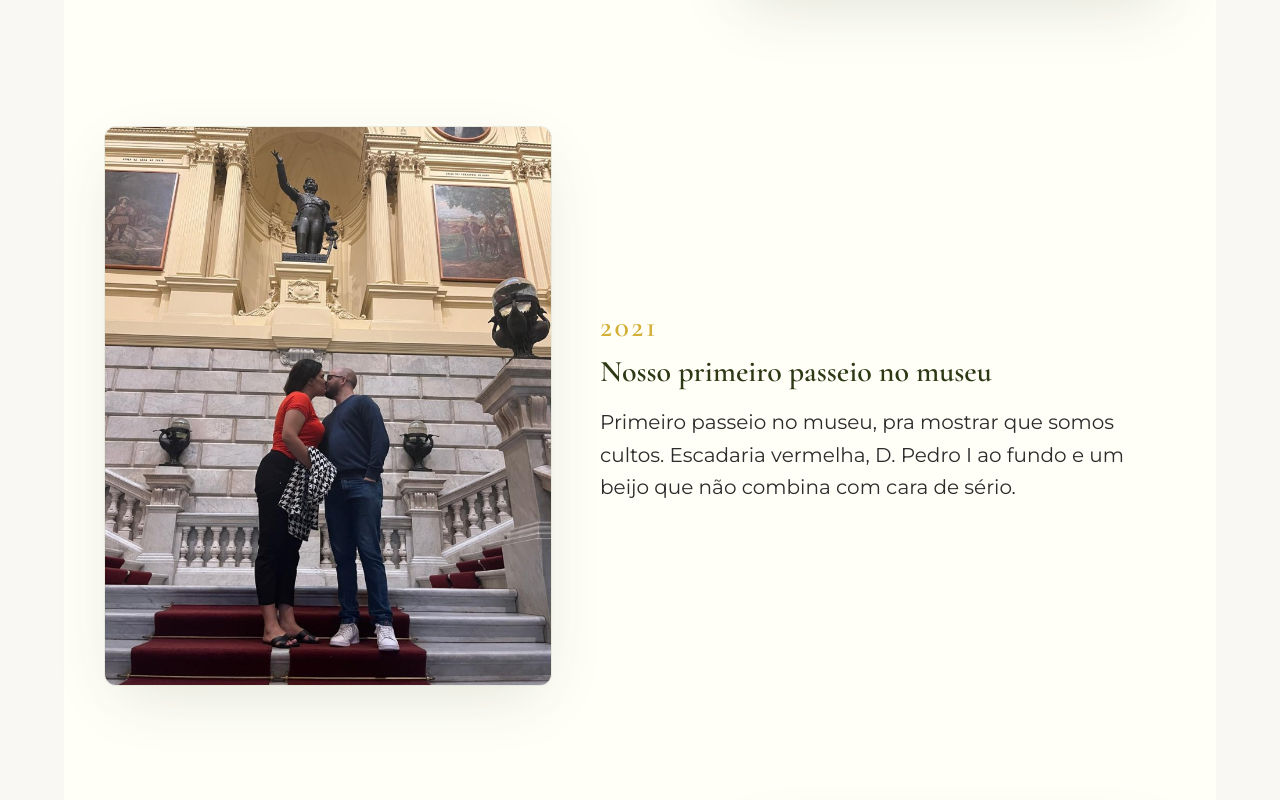
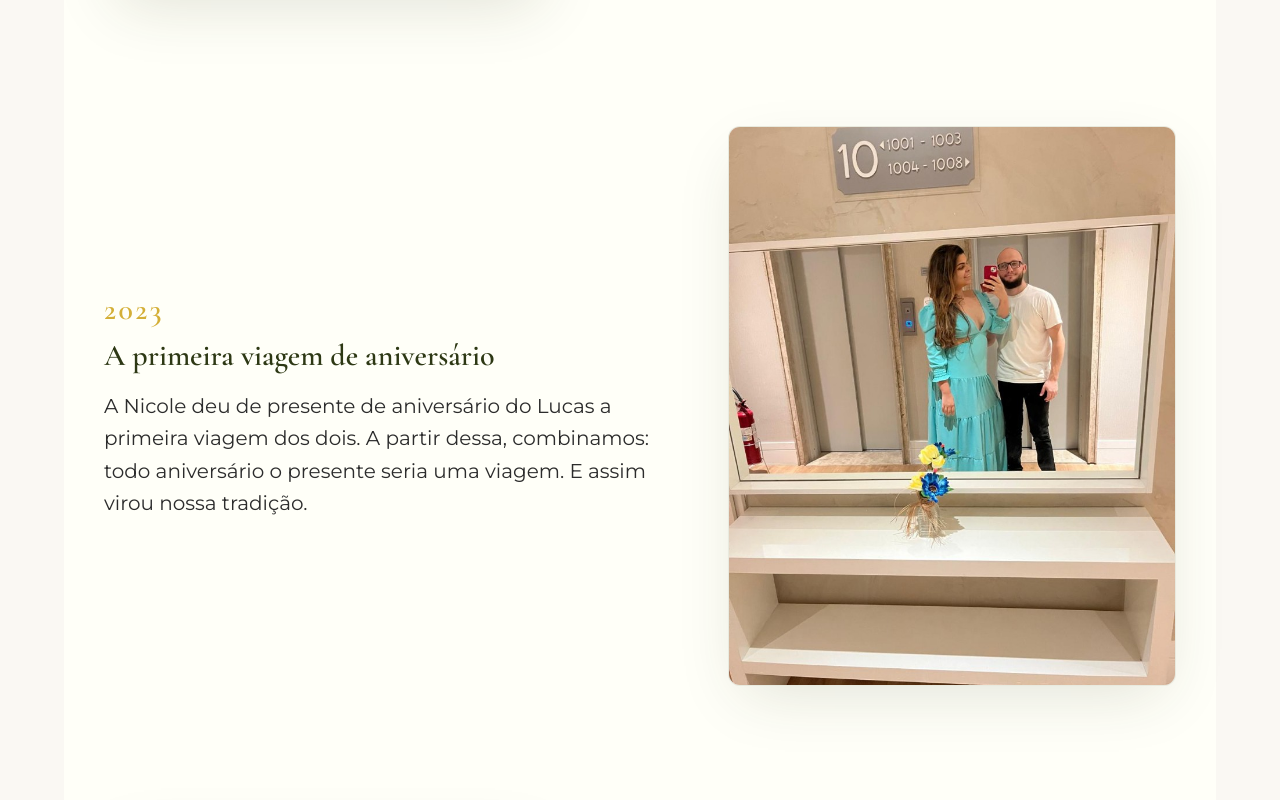
Before and after one commit to Lucas-bevilacqua/LucaseNicole, a Next.js app: page / in a window 1280 px wide. Shown: the part 3160-3960 px from the top of the page. Built offline with nearby package versions, Linux system fonts and the light colour scheme.

Commit message:
Reorganize Nossa Historia timeline in chronological order

```diff
--- a/src/components/NossaHistoria.tsx
+++ b/src/components/NossaHistoria.tsx
@@ -18,34 +18,27 @@ const moments = [
     title: 'Quando Lucas decidiu pedir',
     description: 'Essa noite foi quando Lucas decidiu que ia pedir ela em namoro. O momento em que tudo ganhou outro rumo.',
     image: '/pedido-namoro.png',
-    side: 'left',
+    side: 'right',
   },
   {
     year: '2023',
     title: 'O dia do pedido de namoro',
     description: 'O dia em que Lucas pediu ela em namoro. Uma noite especial, com a cidade aos nossos pés e o começo de nossa história a dois.',
     image: '/dia-pedido-namoro-selfie.png',
-    side: 'right',
-  },
-  {
-    year: '2021',
-    title: 'Nosso primeiro passeio no museu',
-    description: 'Primeiro passeio no museu, pra mostrar que somos cultos. Escadaria vermelha, D. Pedro I ao fundo e um beijo que não combina com cara de sério.',
-    image: '/primeiro-passeio-museu.png',
     side: 'left',
-  },
-  {
-    year: '2021',
-    title: 'Nosso primeiro pet juntos: Kiaria Maria',
-    description: 'Ela chegou pra ficar: Kiaria Maria — ou, como todo mundo chama, Kika (ou Kikalot). Nosso primeiro pet juntos, e a família ganhou mais um membro de quatro patas.',
-    image: '/kika.png',
-    side: 'right',
   },
   {
     year: '2023',
     title: 'A primeira viagem de aniversário',
     description: 'A Nicole deu de presente de aniversário do Lucas a primeira viagem dos dois. A partir dessa, combinamos: todo aniversário o presente seria uma viagem. E assim virou nossa tradição.',
     image: '/primeira-viagem-aniversario.png',
+    side: 'right',
+  },
+  {
+    year: '2024',
+    title: 'Nosso primeiro pet juntos: Kiaria Maria',
+    description: 'Ela chegou pra ficar: Kiaria Maria — ou, como todo mundo chama, Kika (ou Kikalot). Nosso primeiro pet juntos, e a família ganhou mais um membro de quatro patas.',
+    image: '/kika.png',
     side: 'left',
   },
   {
@@ -63,7 +56,14 @@ const moments = [
     side: 'left',
   },
   {
-    year: '2023',
+    year: '2025',
+    title: 'Nosso primeiro passeio no museu',
+    description: 'Primeiro passeio no museu, pra mostrar que somos cultos. Escadaria vermelha, D. Pedro I ao fundo e um beijo que não combina com cara de sério.',
+    image: '/primeiro-passeio-museu.png',
+    side: 'right',
+  },
+  {
+    year: '2025',
     title: 'O pedido de casamento',
     description: 'Em Campos do Jordão, na fondue, de mesa — esse foi o pedido de verdade. A foto do Lucas de joelho com as luzes? Simulação pra registrar o momento. Prioridades: primeiro o sim, depois a pose. 😂',
     image: '/pedido-casamento-fondue.png',
```
